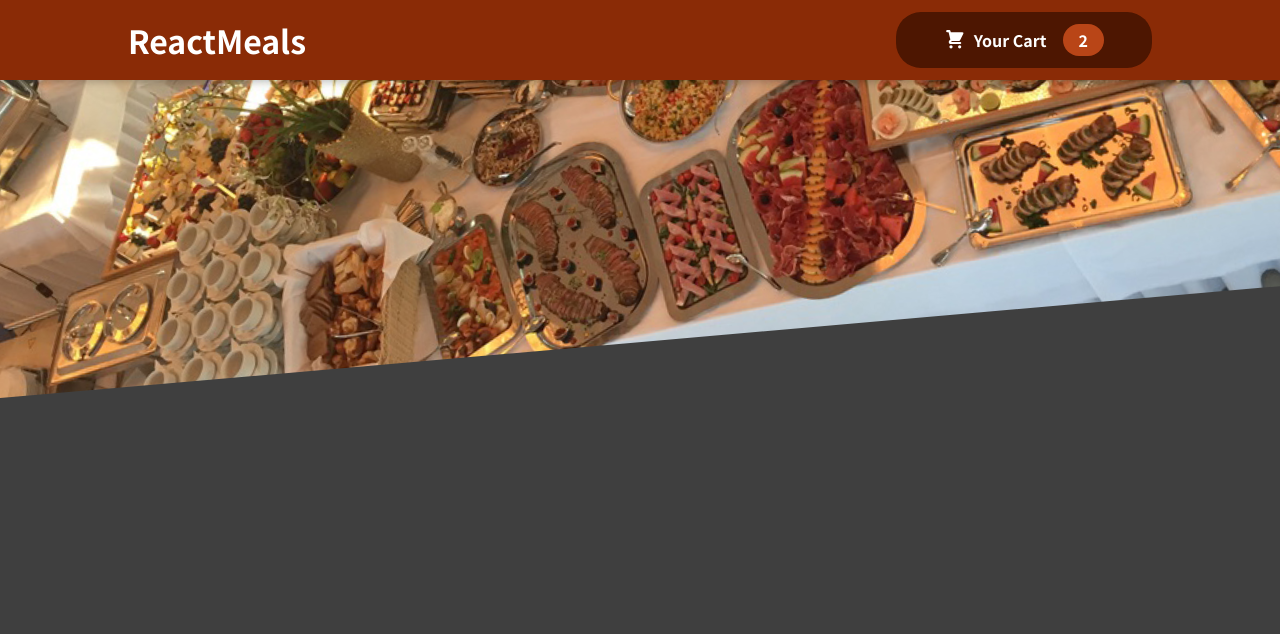
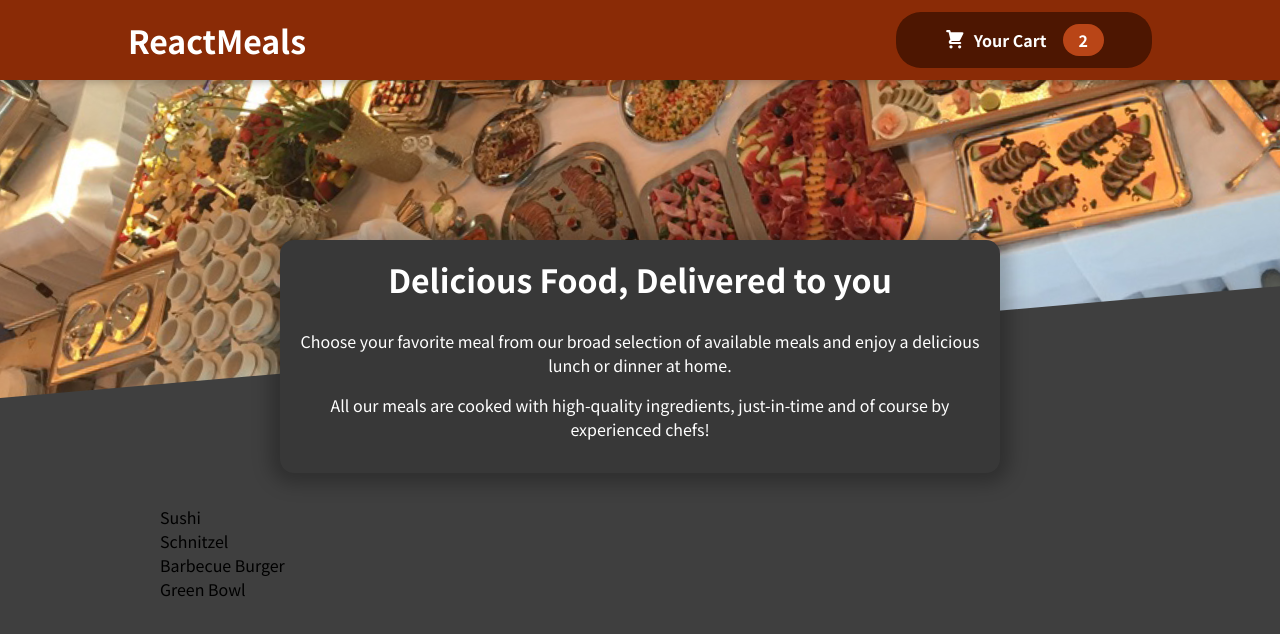
Before and after one commit to michalskimateusz/food-order-app, a React (Create React App) app: page / in a window 1280 px wide. Shown: the top 634 px of the page. Built offline with nearby package versions, Linux system fonts and the light colour scheme.

Commit message:
Meals Component

```diff
--- a/src/App.js
+++ b/src/App.js
@@ -1,10 +1,14 @@
 import Header from "./components/Layout/Header";
 import React, {Fragment} from "react";
+import Meals from "./components/Meals/Meals";
 
 function App() {
   return (
     <Fragment>
       <Header/>
+      <main>
+        <Meals/>
+      </main>
     </Fragment>
   );
 }
--- a/src/components/Layout/Header.js
+++ b/src/components/Layout/Header.js
@@ -1,17 +1,17 @@
 import React, { Fragment } from 'react';
 
 import mealsImg from '../../assets/meals.jpg';
-import classes from "./Header.module.css";
+import styles from "./Header.module.css";
 import HeaderCartButton from "./HeaderCartButton";
 
 const Header = (props) => {
   return (
     <Fragment>
-      <header className={classes.header}>
+      <header className={styles.header}>
         <h1>ReactMeals</h1>
         <HeaderCartButton/>
       </header>
-      <div className={classes['main-image']}>
+      <div className={styles['main-image']}>
         <img src={mealsImg} alt="A table full of delicious food"/>
       </div>
     </Fragment>
--- /dev/null
+++ b/src/components/Meals/AvailableMeals.js
@@ -0,0 +1,43 @@
+import React from 'react';
+import styles from './AvailableMeals.module.css';
+
+const DUMMY_MEALS = [
+  {
+    id: 'm1',
+    name: 'Sushi',
+    description: 'Finest fish and veggies',
+    price: 22.99,
+  },
+  {
+    id: 'm2',
+    name: 'Schnitzel',
+    description: 'A german specialty!',
+    price: 16.5,
+  },
+  {
+    id: 'm3',
+    name: 'Barbecue Burger',
+    description: 'American, raw, meaty',
+    price: 12.99,
+  },
+  {
+    id: 'm4',
+    name: 'Green Bowl',
+    description: 'Healthy...and green...',
+    price: 18.99,
+  },
+];
+
+const AvailableMeals = () => {
+  const mealsList = DUMMY_MEALS.map(meal => <li>{meal.name}</li>);
+
+  return (
+    <section className={styles.meals}>
+      <ul>
+        {mealsList}
+      </ul>
+    </section>
+  );
+};
+
+export default AvailableMeals;
--- /dev/null
+++ b/src/components/Meals/AvailableMeals.module.css
@@ -0,0 +1,24 @@
+.meals {
+  max-width: 60rem;
+  width: 90%;
+  margin: 2rem auto;
+  animation: meals-appear 1s ease-out forwards;
+}
+
+.meals ul {
+  list-style: none;
+  margin: 0;
+  padding: 0;
+}
+
+@keyframes meals-appear {
+  from {
+    opacity: 0;
+    transform: translateY(3rem);
+  }
+
+  to {
+    opacity: 1;
+    transform: translateY(0);
+  }
+}
--- /dev/null
+++ b/src/components/Meals/Meals.js
@@ -0,0 +1,14 @@
+import React, {Fragment} from 'react';
+import AvailableMeals from "./AvailableMeals";
+import MealsSummary from "./MealsSummary";
+
+const Meals = () => {
+  return (
+    <Fragment>
+      <MealsSummary/>
+      <AvailableMeals/>
+    </Fragment>
+  );
+};
+
+export default Meals;
--- /dev/null
+++ b/src/components/Meals/MealsSummary.js
@@ -0,0 +1,20 @@
+import React from 'react';
+import styles from './MealsSummary.module.css';
+
+const MealsSummary = () => {
+  return (
+    <section className={styles.summary}>
+      <h2>Delicious Food, Delivered to you</h2>
+      <p>
+        Choose your favorite meal from our broad selection of available meals
+        and enjoy a delicious lunch or dinner at home.
+      </p>
+      <p>
+        All our meals are cooked with high-quality ingredients, just-in-time and
+        of course by experienced chefs!
+      </p>
+    </section>
+  );
+};
+
+export default MealsSummary;
--- /dev/null
+++ b/src/components/Meals/MealsSummary.module.css
@@ -0,0 +1,18 @@
+.summary {
+  text-align: center;
+  max-width: 45rem;
+  width: 90%;
+  margin: auto;
+  margin-top: -10rem;
+  position: relative;
+  background-color: #383838;
+  color: white;
+  border-radius: 14px;
+  padding: 1rem;
+  box-shadow: 0 1px 18px 10px rgba(0, 0, 0, 0.25);
+}
+
+.summary h2 {
+  font-size: 2rem;
+  margin-top: 0;
+}
```
